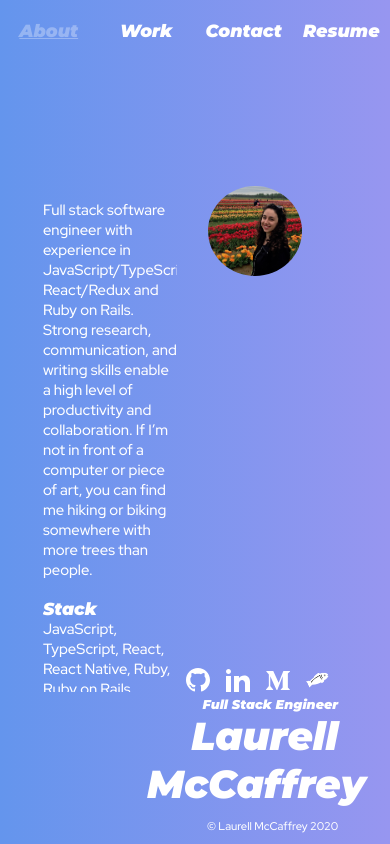
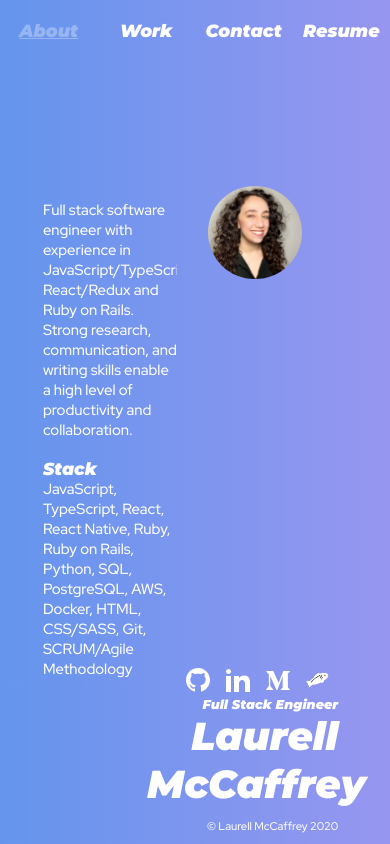
Before and after one commit to lgm527/me, a React (Create React App) app: page / in a window 390 px wide. Built offline with nearby package versions, Linux system fonts and the light colour scheme.

Commit message:
photo and hover styles updated

```diff
--- a/src/About.js
+++ b/src/About.js
@@ -1,16 +1,16 @@
 import React from 'react';
-import me from  './assets/me.jpeg';
+import headshot from  './assets/headshot.jpeg';
 import './style/About.css';
 
 function About() {
   return (
     <div className="about">
       <div id='bio'>
-        <p>Full stack software engineer with experience in JavaScript/TypeScript, React/Redux and Ruby on Rails. Strong research, communication, and writing skills enable a high level of productivity and collaboration. If I’m not in front of a computer or piece of art, you can find me hiking or biking somewhere with more trees than people.</p>
+        <p>Full stack software engineer with experience in JavaScript/TypeScript, React/Redux and Ruby on Rails. Strong research, communication, and writing skills enable a high level of productivity and collaboration.</p>
         <h3>Stack</h3>
           JavaScript, TypeScript, React, React Native, Ruby, Ruby on Rails, Python, SQL, PostgreSQL, AWS, Docker, HTML, CSS/SASS, Git, SCRUM/Agile Methodology
       </div>
-      <img id='me' src={me} alt='me' />
+      <img id='me' src={headshot} alt='me' />
     </div>
   );
 }
--- a/src/style/App.css
+++ b/src/style/App.css
@@ -98,3 +98,7 @@
 .App-footer > a:hover {
   opacity: .5;
 }
+
+.App-footer > a:focus {
+  box-shadow: none;
+}
--- a/src/style/Resume.css
+++ b/src/style/Resume.css
@@ -4,13 +4,6 @@
   padding:  3vh 3vw;
   overflow: auto;
   overflow-y: auto;
-}
-
-@media only screen and (max-width: 600px) {
-  .resume {
-    width: 90%;
-    max-height: 50vh;
-  }
 }
 
 a {
@@ -24,7 +17,7 @@ a:hover {
   -webkit-transition: all .5s ease;
 }
 
-a:focus {
+p > a:focus {
   outline: none;
   box-shadow: 0 0 3px 3px white;
 }
@@ -43,3 +36,10 @@ a:focus {
 #covid {
   font-size: 10px;
 }
+
+@media only screen and (max-width: 600px) {
+  .resume {
+    width: 90%;
+    max-height: 50vh;
+  }
+}
```
Also changed, not shown: src/assets/headshot.jpeg (added).
